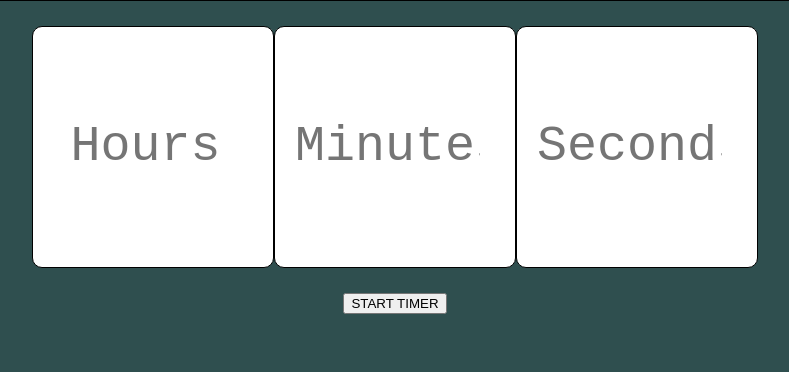
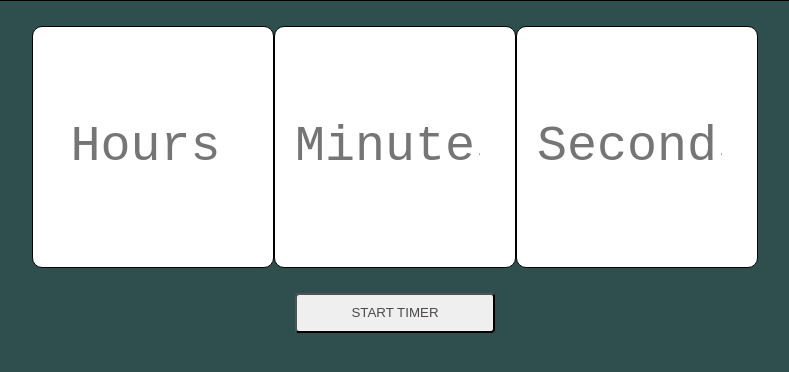
Before and after one commit to cksharma11/stop-watch, a plain HTML site: page index.html in a window 1280 px wide. Shown: the part 80-452 px from the top of the page, without its empty margins (245-1034 px from the left). Drawn offline with Linux system fonts and the light colour scheme.

Commit message:
Rename watch.html to index.html
Added styling to start timer button

```diff
--- a/watch.html
+++ b/index.html
@@ -1,7 +1,7 @@
 <!DOCTYPE html>
 <html>
   <head>
-    <title>STOPWATCH</title>
+    <title>Timer</title>
     <link rel="stylesheet" type="text/css" href="style.css" />
   </head>
   <body>
--- a/style.css
+++ b/style.css
@@ -35,3 +35,11 @@ body{
   text-align: center;
   margin-top: 25px;
 }
+
+button{
+  height: 40px;
+  width:200px;
+  border-radius: 4px;
+  cursor: pointer;
+  color: rgb(77, 73, 73);
+}
```
